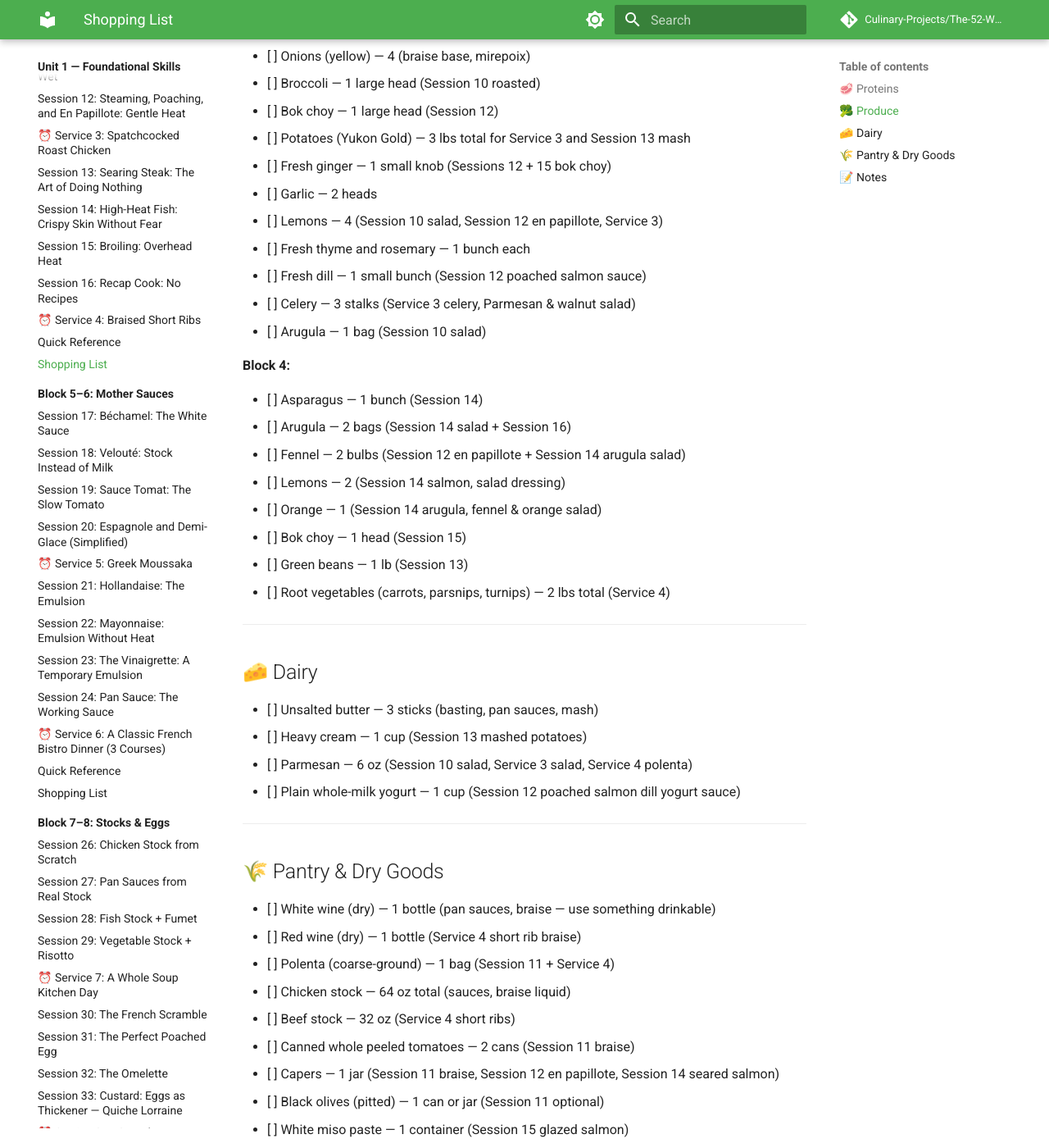
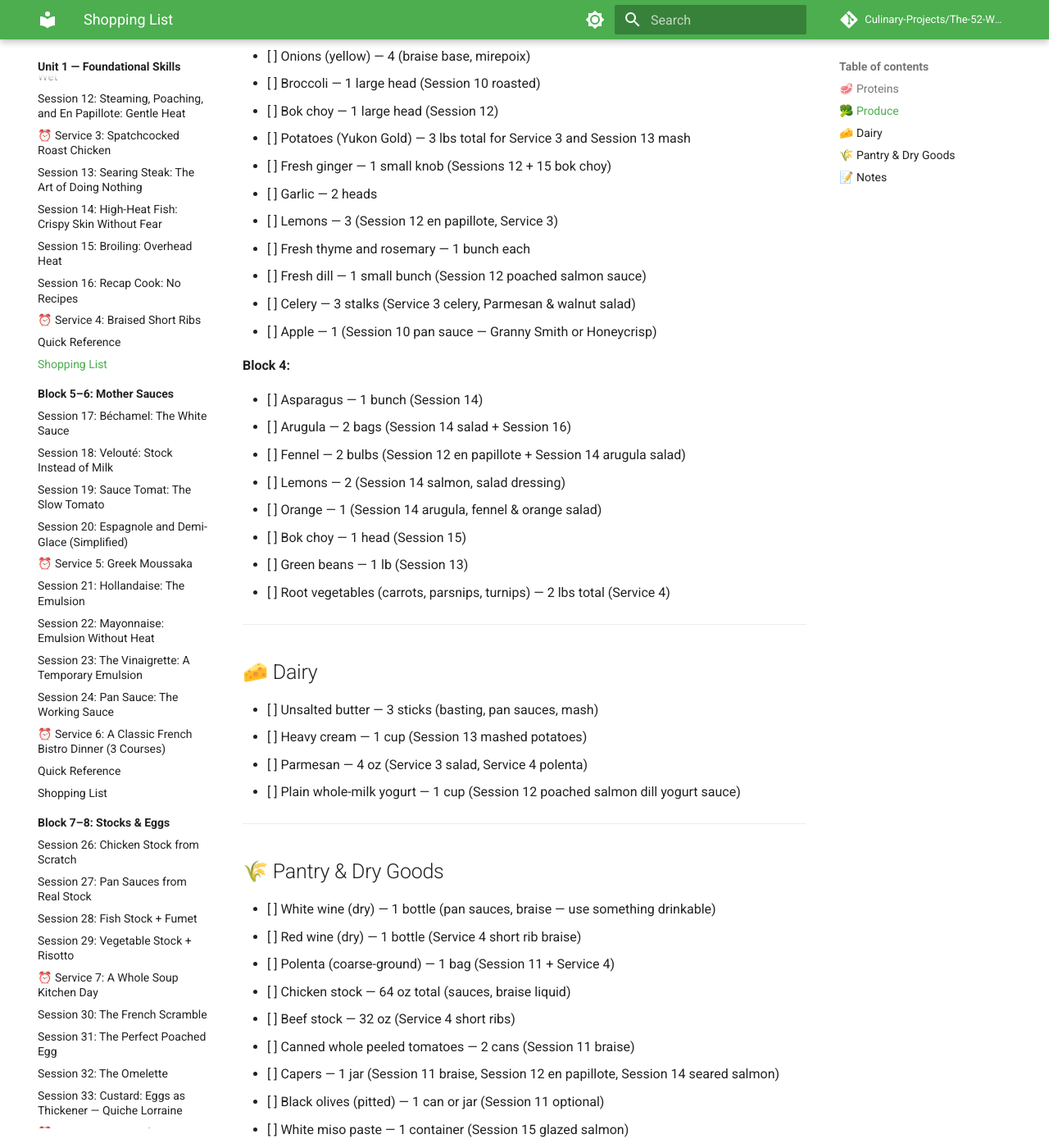
Before and after one commit to Culinary-Projects/The-52-Week-Culinary-Project, an MkDocs documentation site: the page built from docs/blocks/01-foundational-skills/03-04-heat-and-cooking/shopping-list.md, in a window 1280 px wide and 1400 px high, scrolled down 1211 px. Shown: the whole window at 82% size. Built offline with MkDocs 1.6.1 and Material for MkDocs 9.7.7, drawn with Linux system fonts in a browser that asks for light colours; comment, search, counter and statistics services are not loaded; some of the changed text lies outside the part shown.

Commit message:
Session 10: replace arugula salad with apple-shallot pan sauce
Drop the salad (too veg-heavy with broccoli already there) and add
an apple-shallot pan sauce built from the pork fond. Reinforces
deglazing from Session 9 and previews pan sauce work in Block 5-6.

Updated: session-10, quick-ref, shopping list (add apple + cider
vinegar, drop arugula/lemon/parmesan for Session 10).

```diff
--- a/docs/blocks/01-foundational-skills/03-04-heat-and-cooking/shopping-list.md
+++ b/docs/blocks/01-foundational-skills/03-04-heat-and-cooking/shopping-list.md
@@ -39,11 +39,11 @@
 - [ ] Potatoes (Yukon Gold) — 3 lbs total for Service 3 and Session 13 mash
 - [ ] Fresh ginger — 1 small knob (Sessions 12 + 15 bok choy)
 - [ ] Garlic — 2 heads
-- [ ] Lemons — 4 (Session 10 salad, Session 12 en papillote, Service 3)
+- [ ] Lemons — 3 (Session 12 en papillote, Service 3)
 - [ ] Fresh thyme and rosemary — 1 bunch each
 - [ ] Fresh dill — 1 small bunch (Session 12 poached salmon sauce)
 - [ ] Celery — 3 stalks (Service 3 celery, Parmesan & walnut salad)
-- [ ] Arugula — 1 bag (Session 10 salad)
+- [ ] Apple — 1 (Session 10 pan sauce — Granny Smith or Honeycrisp)
 
 **Block 4:**
 
@@ -62,7 +62,7 @@
 
 - [ ] Unsalted butter — 3 sticks (basting, pan sauces, mash)
 - [ ] Heavy cream — 1 cup (Session 13 mashed potatoes)
-- [ ] Parmesan — 6 oz (Session 10 salad, Service 3 salad, Service 4 polenta)
+- [ ] Parmesan — 4 oz (Service 3 salad, Service 4 polenta)
 - [ ] Plain whole-milk yogurt — 1 cup (Session 12 poached salmon dill yogurt sauce)
 
 ---
@@ -86,6 +86,7 @@
 - [ ] Neutral oil — for high-heat searing
 - [ ] Extra-virgin olive oil
 - [ ] Shallots — 1 bag (pan sauces)
+- [ ] Cider vinegar — 1 bottle (Session 10 pan sauce)
 - [ ] Dijon mustard — 1 jar (vinaigrette + Service 4 marinade)
 - [ ] Oyster sauce — 1 bottle (Sessions 12 + 15 bok choy)
 - [ ] Sesame oil — 1 bottle (Sessions 12 + 15 bok choy)
```
Also changed, not shown: docs/blocks/01-foundational-skills/03-04-heat-and-cooking/quick-ref.md (+1 -1 lines), docs/blocks/01-foundational-skills/03-04-heat-and-cooking/session-10-roasting-hot-oven-dry-surface.md (+3 -3 lines).
